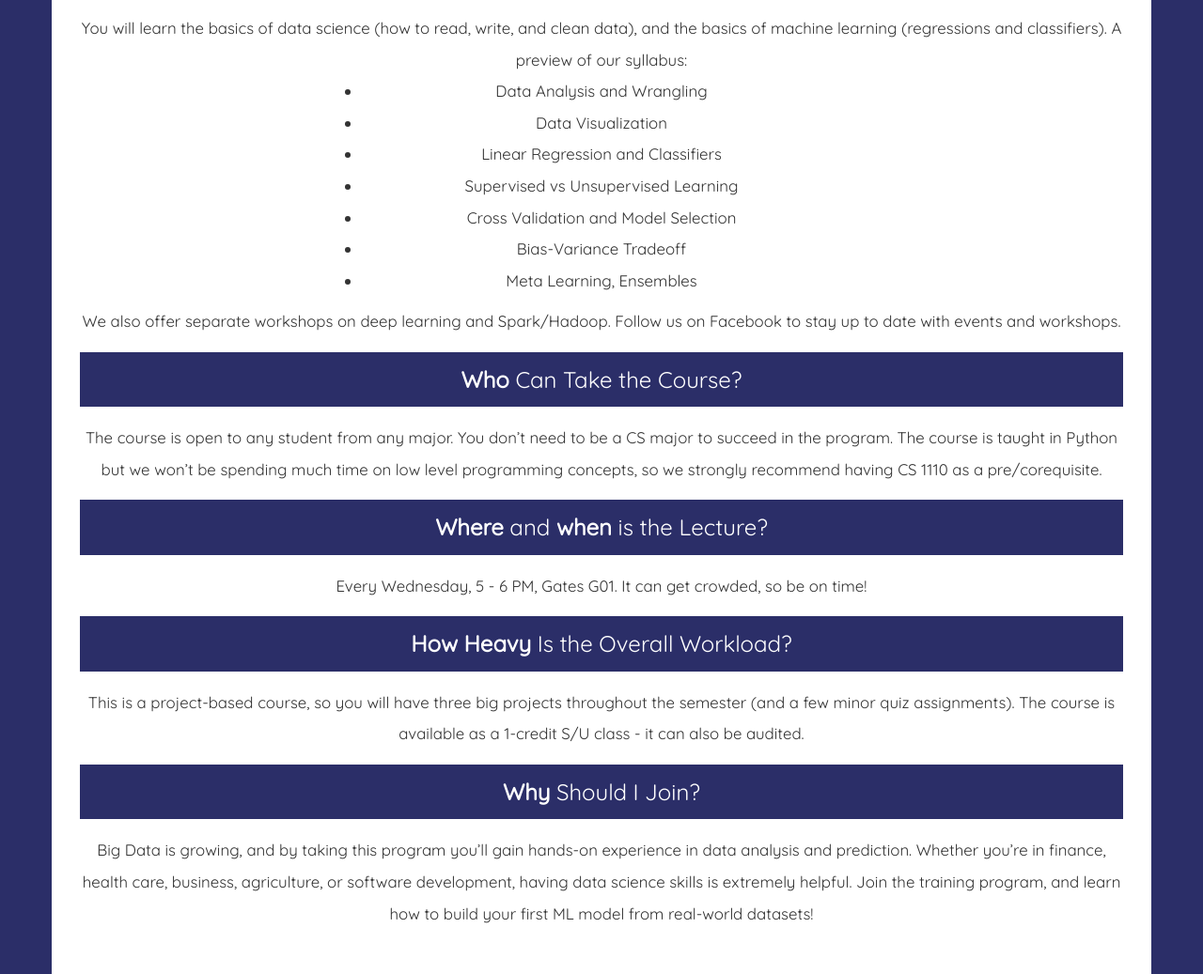
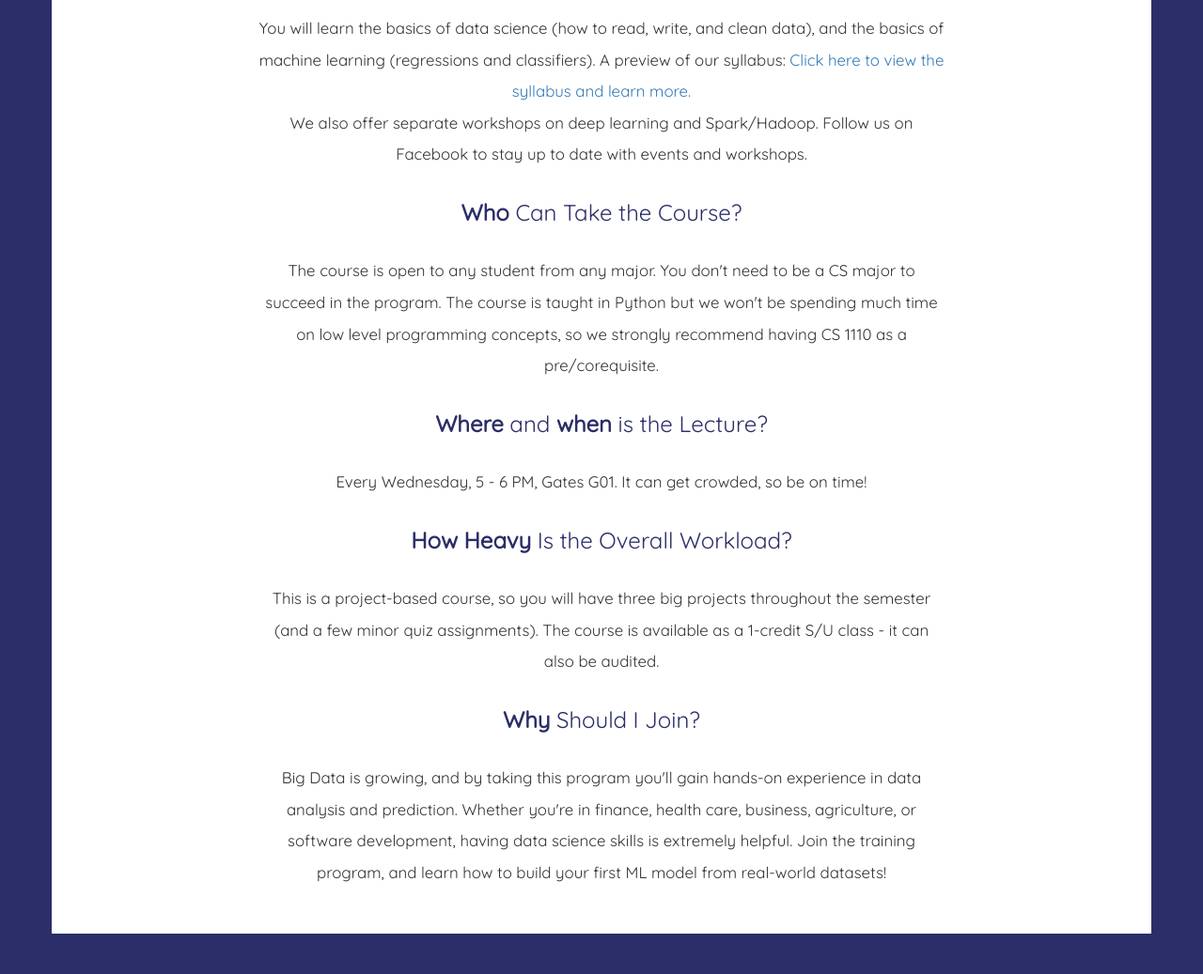
Before and after one commit to josephch405/CDSsite, a plain HTML site: page education.html in a window 1280 px wide. Shown: the part 1076-2113 px from the top of the page at 94% size. Drawn offline with Linux system fonts and the light colour scheme.

Commit message:
edu update and misc fixes

```diff
--- a/css/main.css
+++ b/css/main.css
@@ -261,8 +261,7 @@ footer {
 	box-shadow: 0 0 2vh 0 rgba(0, 0, 0, .2)
 }
 
-.bannerTitle span,
-#training1 h2 {
+.bannerTitle span {
 	background-color: #2b2e68;
 	padding: 1vh;
 	color: white;
@@ -272,6 +271,7 @@ footer {
 	margin-top: 2vh;
 	margin-bottom: 2vh;
 	padding: 2vh;
+	color: #2b2e68;
 }
 
 a.anchor {
--- a/education.html
+++ b/education.html
@@ -58,24 +58,14 @@
 				</a>
 			</div>
 		</div>
-		<div class="col-xs-12">
+		<div class="col-xs-12 col-md-8 col-md-offset-2">
 			<h2><b>What</b> Will I Learn?</h2> You will learn the basics of data science (how to read, write, and clean data), and the basics of machine learning (regressions and classifiers). A preview of our syllabus:
-			<div class="col-xs-12">
-				<ul class="col-xs-offset-3 col-xs-6">
-					<li>Data Analysis and Wrangling</li>
-					<li>Data Visualization</li>
-					<li>Linear Regression and Classifiers</li>
-					<li>Supervised vs Unsupervised Learning</li>
-					<li>Cross Validation and Model Selection</li>
-					<li>Bias-Variance Tradeoff</li>
-					<li>Meta Learning, Ensembles</li>
-				</ul>
-			</div>
+			<a target="_blank" href="./syllabus.pdf">Click here to view the syllabus and learn more.</a>
 			<div>We also offer separate workshops on deep learning and Spark/Hadoop. Follow us on Facebook to stay up to date with events and workshops.</div>
-			<h2><b>Who</b> Can Take the Course?</h2> The course is open to any student from any major. You don’t need to be a CS major to succeed in the program. The course is taught in Python but we won’t be spending much time on low level programming concepts, so we strongly recommend having CS 1110 as a pre/corequisite.
+			<h2><b>Who</b> Can Take the Course?</h2> The course is open to any student from any major. You don't need to be a CS major to succeed in the program. The course is taught in Python but we won't be spending much time on low level programming concepts, so we strongly recommend having CS 1110 as a pre/corequisite.
 			<h2><b>Where</b> and <b>when</b> is the Lecture?</h2> Every Wednesday, 5 - 6 PM, Gates G01. It can get crowded, so be on time!
 			<h2><b>How Heavy</b> Is the Overall Workload?</h2> This is a project-based course, so you will have three big projects throughout the semester (and a few minor quiz assignments). The course is available as a 1-credit S/U class - it can also be audited.
-			<h2><b>Why</b> Should I Join?</h2> Big Data is growing, and by taking this program you’ll gain hands-on experience in data analysis and prediction. Whether you’re in finance, health care, business, agriculture, or software development, having data science skills is extremely helpful. Join the training program, and learn how to build your first ML model from real-world datasets!
+			<h2><b>Why</b> Should I Join?</h2> Big Data is growing, and by taking this program you'll gain hands-on experience in data analysis and prediction. Whether you're in finance, health care, business, agriculture, or software development, having data science skills is extremely helpful. Join the training program, and learn how to build your first ML model from real-world datasets!
 			<!-- <div id="edubar" class="col-xs-12">
 				<a class="col-xs-offset-2 col-xs-8 col-md-offset-2 col-md-2" href="#syl">
 					<button>Syllabus</button>
```
Also changed, not shown: contact.html (+1 -1 lines), index.html (+1 -1 lines), 1 other file.
